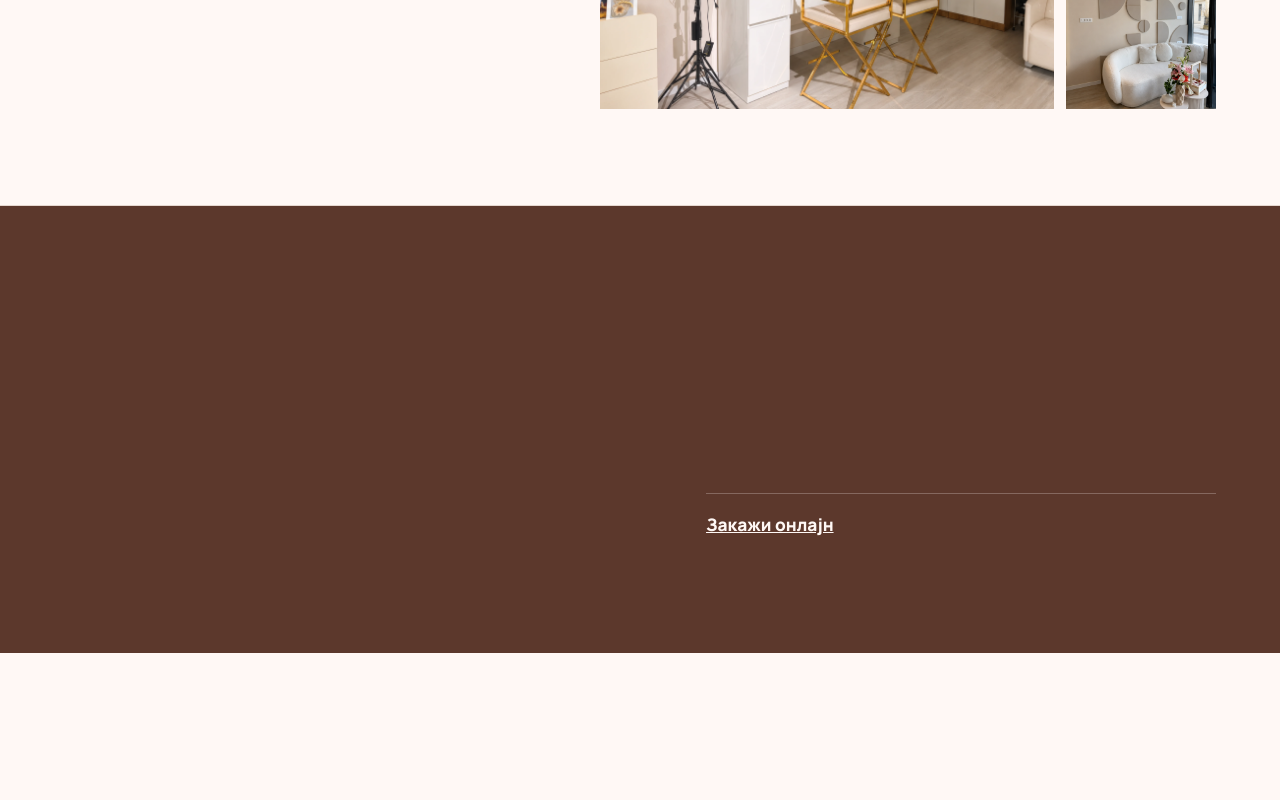
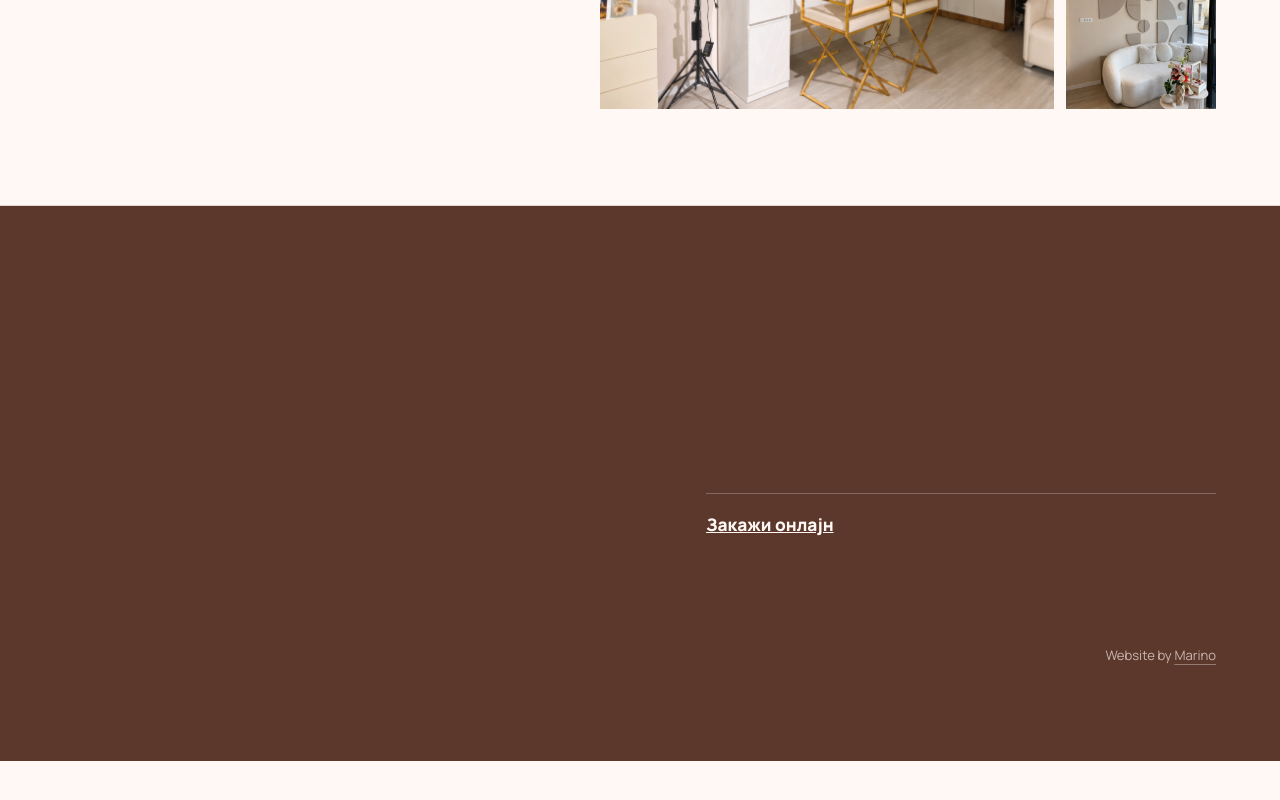
Before and after one commit to marin-o/glamour-studio, a Next.js app: page / in a window 1280 px wide. Shown: the part 2239-3039 px from the top of the page. Before the commit the page ends 2983 px from the top, so only its background shows below. Built offline with nearby package versions, Linux system fonts and the light colour scheme.

Commit message:
Add homepage creator credit

```diff
--- a/src/components/TypographySalonPage.jsx
+++ b/src/components/TypographySalonPage.jsx
@@ -354,6 +354,17 @@ export default function TypographySalonPage() {
           ))}
           <li className="border-t border-t-surface/25 py-[18px] text-[1.08rem] leading-[1.55] text-surface"><TransitionLink className="font-extrabold underline" href="/booking">{copy.contact.booking}</TransitionLink></li>
         </ul>
+        <p className="col-span-full mt-2 text-right font-sans text-[0.82rem] leading-[1.4] text-surface/65 md:col-start-2 md:col-span-1 md:mt-0">
+          Website by{" "}
+          <a
+            className="underline decoration-surface/35 underline-offset-4 hover:text-surface"
+            href="https://bosa.mk"
+            rel="noopener noreferrer"
+            target="_blank"
+          >
+            Marino
+          </a>
+        </p>
       </section>
 
       <SiteNavigation ref={navigationRef} current="home" position="bottom" />
```
